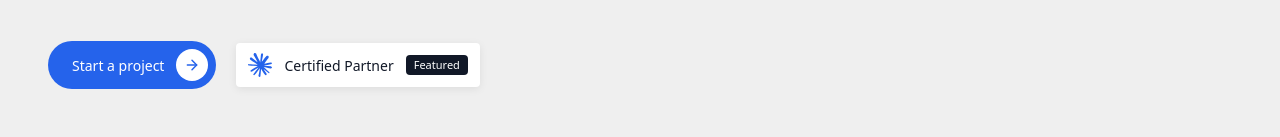
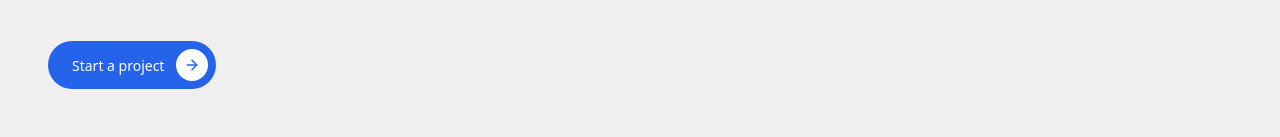
Before and after one commit to luapicone/Portfolio-AltumIA, a React (Vite) app: page / in a window 1280 px wide. Shown: the part 631-768 px from the top of the page. Built offline with nearby package versions, Linux system fonts and the light colour scheme.

Commit message:
Remove hero partner badge

```diff
--- a/src/App.tsx
+++ b/src/App.tsx
@@ -80,19 +80,6 @@ function NavCta() {
         <ArrowRight className="text-gray-900" size={14} strokeWidth={2.2} />
       </span>
     </button>
-  )
-}
-
-function PartnerGlyph() {
-  return (
-    <svg
-      xmlns="http://www.w3.org/2000/svg"
-      viewBox="0 0 100 100"
-      className="h-5 w-5 fill-current text-[#2563EB] sm:h-6 sm:w-6"
-      aria-hidden="true"
-    >
-      <path d="m19.6 66.5 19.7-11 .3-1-.3-.5h-1l-3.3-.2-11.2-.3L14 53l-9.5-.5-2.4-.5L0 49l.2-1.5 2-1.3 2.9.2 6.3.5 9.5.6 6.9.4L38 49.1h1.6l.2-.7-.5-.4-.4-.4L29 41l-10.6-7-5.6-4.1-3-2-1.5-2-.6-4.2 2.7-3 3.7.3.9.2 3.7 2.9 8 6.1L37 36l1.5 1.2.6-.4.1-.3-.7-1.1L33 25l-6-10.4-2.7-4.3-.7-2.6c-.3-1-.4-2-.4-3l3-4.2L28 0l4.2.6L33.8 2l2.6 6 4.1 9.3L47 29.9l2 3.8 1 3.4.3 1h.7v-.5l.5-7.2 1-8.7 1-11.2.3-3.2 1.6-3.8 3-2L61 2.6l2 2.9-.3 1.8-1.1 7.7L59 27.1l-1.5 8.2h.9l1-1.1 4.1-5.4 6.9-8.6 3-3.5L77 13l2.3-1.8h4.3l3.1 4.7-1.4 4.9-4.4 5.6-3.7 4.7-5.3 7.1-3.2 5.7.3.4h.7l12-2.6 6.4-1.1 7.6-1.3 3.5 1.6.4 1.6-1.4 3.4-8.2 2-9.6 2-14.3 3.3-.2.1.2.3 6.4.6 2.8.2h6.8l12.6 1 3.3 2 1.9 2.7-.3 2-5.1 2.6-6.8-1.6-16-3.8-5.4-1.3h-.8v.4l4.6 4.5 8.3 7.5L89 80.1l.5 2.4-1.3 2-1.4-.2-9.2-7-3.6-3-8-6.8h-.5v.7l1.8 2.7 9.8 14.7.5 4.5-.7 1.4-2.6 1-2.7-.6-5.8-8-6-9-4.7-8.2-.5.4-2.9 30.2-1.3 1.5-3 1.2-2.5-2-1.4-3 1.4-6.2 1.6-8 1.3-6.4 1.2-7.9.7-2.6v-.2H49L43 72l-9 12.3-7.2 7.6-1.7.7-3-1.5.3-2.8L24 86l10-12.8 6-7.9 4-4.6-.1-.5h-.3L17.2 77.4l-4.7.6-2-2 .2-3 1-1 8-5.5Z" />
-    </svg>
   )
 }
 
@@ -297,21 +284,6 @@ function App() {
 
             <div className="mt-8 flex flex-col gap-4 sm:mt-12 sm:flex-row sm:items-center sm:gap-5">
               <PrimaryButton label="Start a project" />
-
-              <div
-                className="inline-flex w-fit items-center gap-3 rounded-[4px] bg-white px-3 py-2.5 transition-shadow duration-300 hover:shadow-[0_4px_16px_rgba(0,0,0,0.12)]"
-                style={{
-                  boxShadow: '0 2px 8px rgba(0,0,0,0.08)',
-                }}
-              >
-                <PartnerGlyph />
-                <span className="text-[13px] font-medium text-gray-900 sm:text-[14px]">
-                  Certified Partner
-                </span>
-                <span className="rounded bg-gray-900 px-1.5 py-0.5 text-[10px] text-white sm:px-2 sm:text-[11px]">
-                  Featured
-                </span>
-              </div>
             </div>
           </div>
         </div>
```
